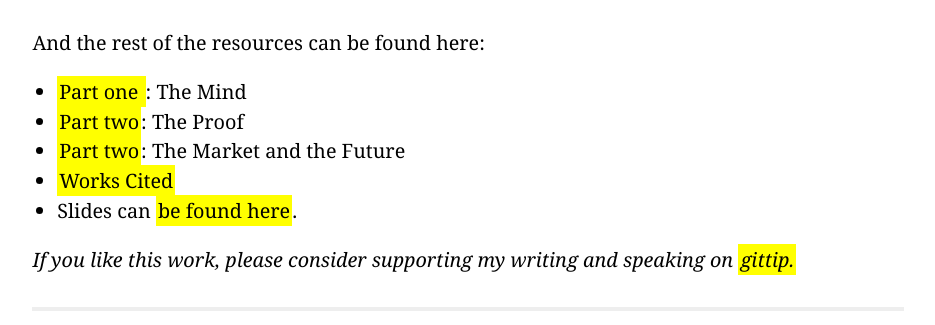
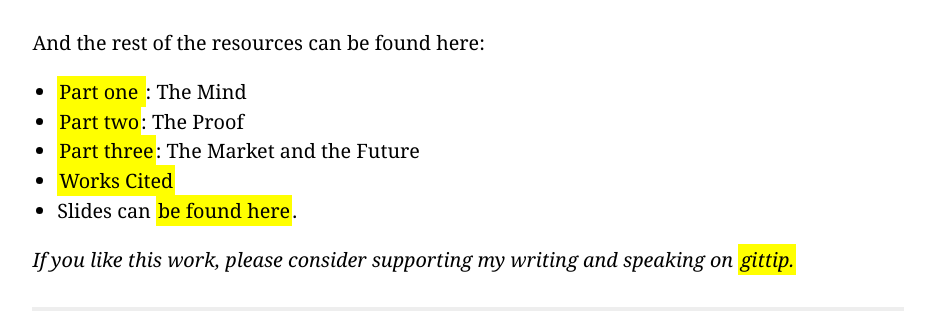
Before and after one commit to mrb/mrb.github.com, a Jekyll site: the page built from _posts/2013-11-22-distributed-systems-archaeology.markdown, in a window 1280 px wide. Shown: the part 612-937 px from the top of the page, without its empty margins (172-1107 px from the left). Built offline with Jekyll 4.4.1, drawn with Linux system fonts in a browser that asks for light colours; Markdown is read by kramdown in place of the engine named in the settings; comment, search, counter and statistics services are not loaded.

Commit message:
Thanks @seancribbs

```diff
--- a/_posts/2013-11-22-distributed-systems-archaeology.markdown
+++ b/_posts/2013-11-22-distributed-systems-archaeology.markdown
@@ -18,7 +18,7 @@ And the rest of the resources can be found here:
 
 * <a href="http://michaelrbernste.in/2013/11/19/distributed-systems-archaeology-part-one.html">Part one </a>: The Mind
 * <a href="http://michaelrbernste.in/2013/11/20/distributed-systems-archaeology-part-two.html">Part two</a>: The Proof
-* <a href="http://michaelrbernste.in/2013/11/20/distributed-systems-archaeology-part-two.html">Part two</a>: The Market and the Future
+* <a href="http://michaelrbernste.in/2013/11/21/distributed-systems-archaeology-part-three.html">Part three</a>: The Market and the Future
 * <a href="http://michaelrbernste.in/2013/11/06/distributed-systems-archaeology-works-cited.html">Works Cited</a>
 * Slides can <a href="https://speakerdeck.com/mrb/distributed-systems-archaeology">be found here</a>.
 
```
